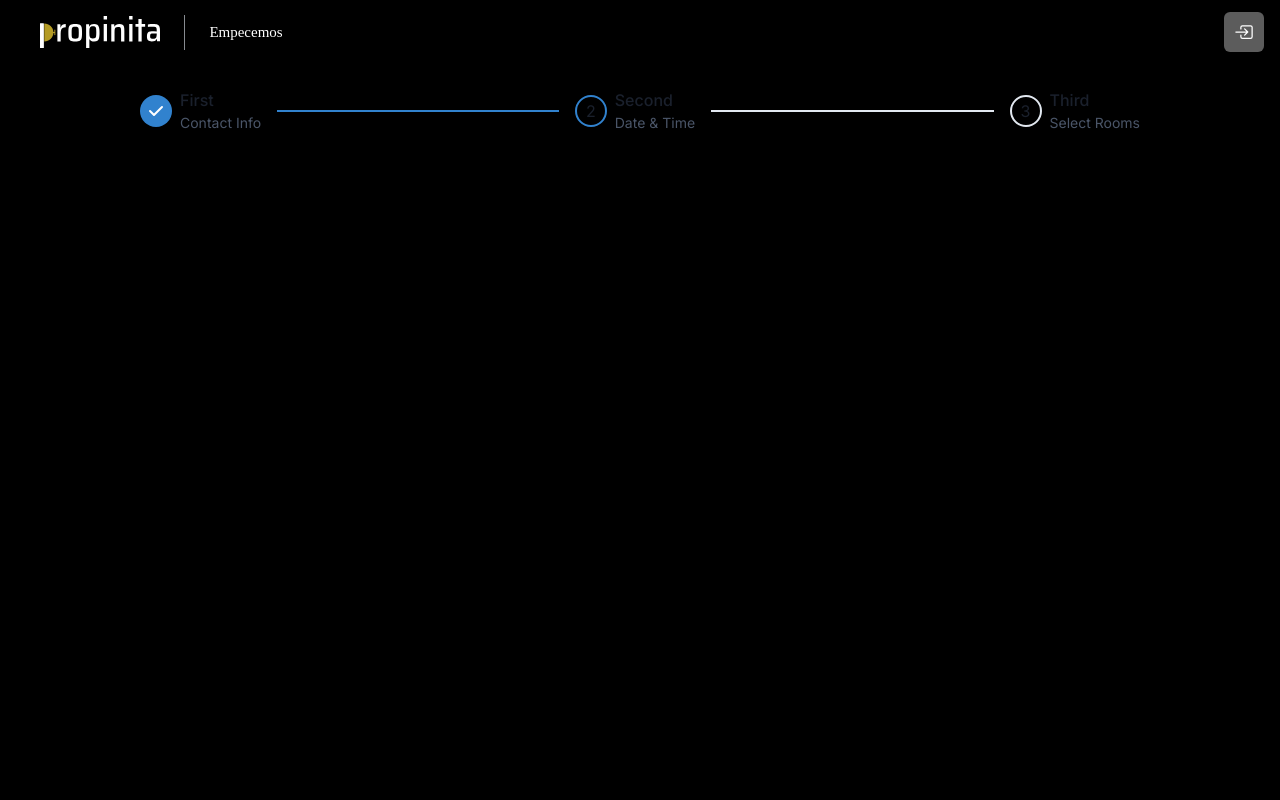
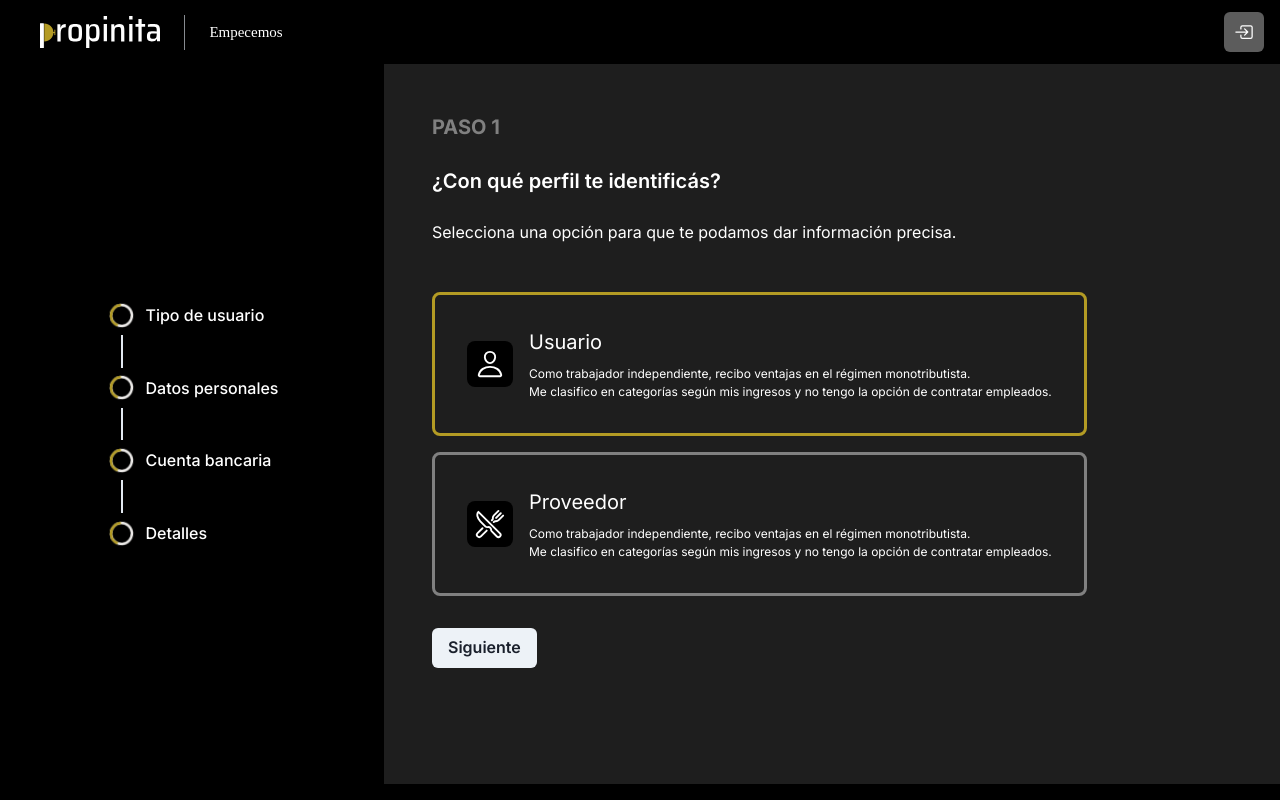
Before and after one commit to francocampaiola/propinita, a Next.js app: page /onboarding in a window 1280 px wide. Built offline with nearby package versions, Linux system fonts and the light colour scheme.

Commit message:
add: UserType step in onboarding

```diff
--- a/src/app/onboarding/layout.tsx
+++ b/src/app/onboarding/layout.tsx
@@ -10,4 +10,6 @@ export default function OnboardingPage() {
             <Onboarding />
         </Box>
     )
+
+    // TODO: Credenciales para ver el onboarding de megapix: franco3@franco.com, franco3
 }
--- a/src/app/onboarding/page.tsx
+++ b/src/app/onboarding/page.tsx
@@ -1,44 +1,54 @@
 'use client'
 
-import { Box, Flex, Step, StepDescription, StepIcon, StepIndicator, StepNumber, Stepper, StepSeparator, StepStatus, StepTitle, useSteps } from "@chakra-ui/react"
+import { CircularProgress, Flex, Step, StepIndicator, Stepper, StepSeparator, StepStatus, StepTitle, useSteps } from "@chakra-ui/react"
+
+import UserType from "./steps/UserType"
+import UserPersonalData from "./steps/UserPersonalData"
+import UserBankData from "./steps/UserBankData"
+import Details from "./steps/Details"
+import { IoCheckmark } from "react-icons/io5"
 
 export default function Onboarding() {
     const steps = [
-        { title: 'First', description: 'Contact Info' },
-        { title: 'Second', description: 'Date & Time' },
-        { title: 'Third', description: 'Select Rooms' },
+        { title: 'Tipo de usuario', component: UserType },
+        { title: 'Datos personales', component: UserPersonalData },
+        { title: 'Cuenta bancaria', component: UserBankData },
+        { title: 'Detalles', component: Details },
     ]
 
     const { activeStep } = useSteps({
-        index: 1,
+        index: 0,
         count: steps.length,
     })
 
+    const StepComponent = steps[activeStep].component;
+
     return (
-        <Flex  justifyContent={'center'}>
-
-        <Box w={'1000px'} mt={6}>
-            <Stepper index={activeStep}>
+        <Flex justify={'center'} align={'center'} direction={'row'}>
+            <Flex w={'30%'} direction={'column'} alignItems={'center'} justifyContent={'center'}>
+                <Stepper index={activeStep} colorScheme="yellow" orientation='vertical' height='250px' gap='0'>
                     {steps.map((step, index) => (
                         <Step key={index}>
-                        <StepIndicator>
+                            <StepIndicator style={{ borderColor: 'black' }}>
                                 <StepStatus
-                                complete={<StepIcon />}
-                                incomplete={<StepNumber />}
-                                active={<StepNumber />}
+                                    complete={<IoCheckmark color="black" />}
+                                    incomplete={<CircularProgress size={25} isIndeterminate color='#B39B24' />}
+                                    active={<CircularProgress size={25} isIndeterminate color='#B39B24' />}
                                 />
                             </StepIndicator>
-
-                        <Box flexShrink='0'>
-                            <StepTitle>{step.title}</StepTitle>
-                            <StepDescription>{step.description}</StepDescription>
-                        </Box>
-
+                            <Flex flexShrink='0' mt={1}>
+                                <StepTitle style={{ color: 'white', fontSize: '1rem' }}>{step.title}</StepTitle>
+                            </Flex>
                             <StepSeparator />
                         </Step>
                     ))}
                 </Stepper>
-        </Box>
+            </Flex>
+            <Flex w={'70%'} h={'90vh'} bg={'#1E1E1E'}>
+                <Flex >
+                    <StepComponent />
+                </Flex>
+            </Flex>
         </Flex>
     )
 }
--- a/src/app/onboarding/steps/Details.tsx
+++ b/src/app/onboarding/steps/Details.tsx
@@ -0,0 +1,9 @@
+import React from 'react'
+
+const Details = () => {
+  return (
+    <div>Details</div>
+  )
+}
+
+export default Details
--- a/src/app/onboarding/steps/UserBankData.tsx
+++ b/src/app/onboarding/steps/UserBankData.tsx
@@ -0,0 +1,9 @@
+import React from 'react'
+
+const UserBankData = () => {
+  return (
+    <div>UserBankData</div>
+  )
+}
+
+export default UserBankData
--- a/src/app/onboarding/steps/UserPersonalData.tsx
+++ b/src/app/onboarding/steps/UserPersonalData.tsx
@@ -0,0 +1,9 @@
+import React from 'react'
+
+const UserPersonalData = () => {
+  return (
+    <div>UserPersonalData</div>
+  )
+}
+
+export default UserPersonalData
--- a/src/app/onboarding/steps/UserType.tsx
+++ b/src/app/onboarding/steps/UserType.tsx
@@ -0,0 +1,76 @@
+import React, { useState } from 'react';
+import { Box, Button, Flex, Text } from '@chakra-ui/react';
+import { IoPersonOutline, IoRestaurantOutline } from 'react-icons/io5';
+
+const UserType = () => {
+  const [userType, setUserType] = useState('user');
+
+  const handleSelectUserType = (type: string) => {
+    setUserType(type);
+  };
+
+  return (
+    <Box h={'90vh'} w={'100%'} borderRadius={'xl'}>
+      <Flex p={12} direction={'column'} gap={6}>
+        <Text textTransform={'uppercase'} fontWeight={'bold'} fontSize={'xl'} color={'gray'}>
+          Paso 1
+        </Text>
+        <Text fontWeight={600} fontSize={'xl'} color={'white'}>
+          ¿Con qué perfil te identificás?
+        </Text>
+        <Text fontSize={'md'} color={'white'}>
+          Selecciona una opción para que te podamos dar información precisa.
+        </Text>
+      </Flex>
+      <Flex direction={'column'} ml={12} gap={4} mb={8}>
+        <Flex
+          cursor={'pointer'}
+          direction={'row'}
+          p={8}
+          align={'center'}
+          gap={4}
+          border={`3px solid ${userType === 'user' ? '#B39B24' : 'gray'}`}
+          borderRadius={'lg'}
+          onClick={() => handleSelectUserType('user')}
+        >
+          <Box p={2} bg={'black'} borderRadius={'lg'}>
+            <IoPersonOutline size={30} color={'white'} />
+          </Box>
+          <Flex direction={'column'} gap={2}>
+            <Text fontSize={'xl'} color={'white'}>
+              Usuario
+            </Text>
+            <Text fontSize={'xs'} color={'white'}>
+              Como trabajador independiente, recibo ventajas en el régimen monotributista. <br /> Me clasifico en categorías según mis ingresos y no tengo la opción de contratar empleados.
+            </Text>
+          </Flex>
+        </Flex>
+        <Flex
+          cursor={'pointer'}
+          direction={'row'}
+          p={8}
+          align={'center'}
+          gap={4}
+          border={`3px solid ${userType === 'provider' ? '#B39B24' : 'gray'}`}
+          borderRadius={'lg'}
+          onClick={() => handleSelectUserType('provider')}
+        >
+          <Box p={2} bg={'black'} borderRadius={'lg'}>
+            <IoRestaurantOutline size={30} color={'white'} />
+          </Box>
+          <Flex direction={'column'} gap={2}>
+            <Text fontSize={'xl'} color={'white'}>
+              Proveedor
+            </Text>
+            <Text fontSize={'xs'} color={'white'}>
+              Como trabajador independiente, recibo ventajas en el régimen monotributista. <br /> Me clasifico en categorías según mis ingresos y no tengo la opción de contratar empleados.
+            </Text>
+          </Flex>
+        </Flex>
+      </Flex>
+      <Button ml={12}>Siguiente</Button>
+    </Box>
+  );
+};
+
+export default UserType;
```
Also changed, not shown: src/app/onboarding/components/Navbar.tsx (+0 -7 lines). Lines whose indentation alone changed are shown as unchanged.
